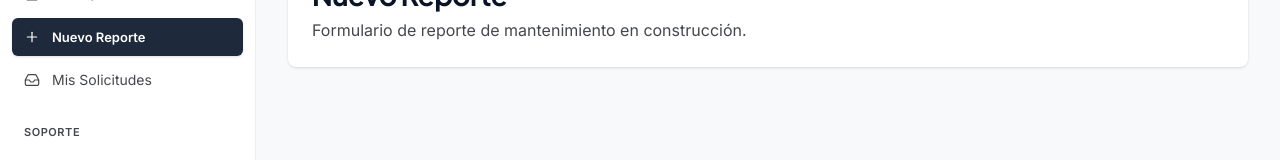
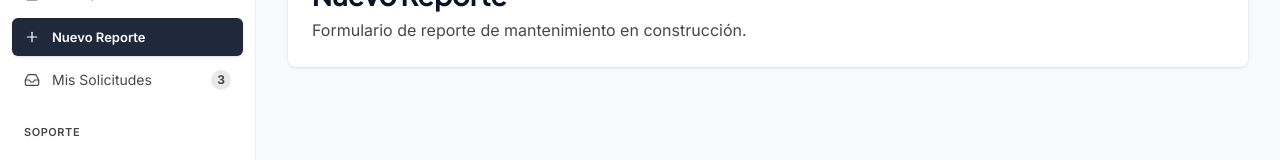
Before and after one commit to IkerMiguel/Praxis, a Next.js app in the folder apps/web/: page /nuevo-reporte in a window 1280 px wide. Shown: the part 136-296 px from the top of the page. Built offline with nearby package versions, Linux system fonts and the light colour scheme.

Commit message:
feat(PRAX-21): placeholders de Nuevo reporte / Mis solicitudes
- Badge placeholder con conteo mock (3) en el accesos Mis Solicitudes del
  sidebar, con tono segun la seccion activa.

```diff
--- a/apps/web/src/components/sidebar.tsx
+++ b/apps/web/src/components/sidebar.tsx
@@ -10,6 +10,11 @@ export function Sidebar({
 }: {
   active?: "inicio" | "nuevo-reporte";
 }) {
+  const badgeTone =
+    active === "nuevo-reporte"
+      ? "bg-btn text-muted"
+      : "bg-brand text-white";
+
   return (
     <aside className="hidden w-64 shrink-0 flex-col justify-between border-r border-line/60 bg-white px-3 pb-3 pt-4 lg:flex">
       <div>
@@ -51,6 +56,11 @@ export function Sidebar({
           <a href="#" className={`${linkIdle} text-[14px] leading-5`}>
             <Icon name="inbox" className="size-4 text-muted" />
             Mis Solicitudes
+            <span
+              className={`ml-auto flex h-5 min-w-5 items-center justify-center rounded-full px-1 text-[12px] font-bold leading-4 ${badgeTone}`}
+            >
+              3
+            </span>
           </a>
         </nav>
 
```
